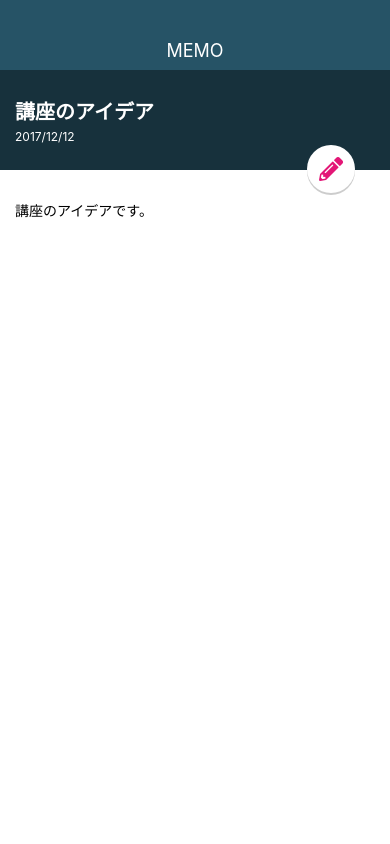
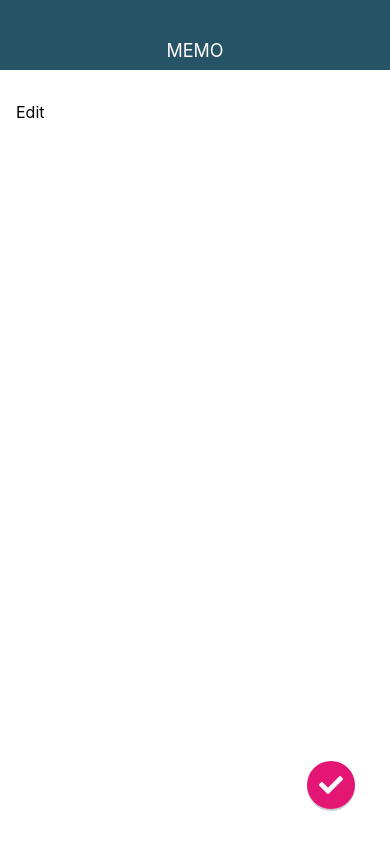
Before and after one commit to toshihog/memo01, a React Native app: screen / in a window 390 px wide. Built offline with nearby package versions, Linux system fonts and the light colour scheme.

Commit message:
Create MemoEditScreen

```diff
--- a/App.tsx
+++ b/App.tsx
@@ -2,7 +2,7 @@
 import { StyleSheet, View } from 'react-native';
 
 import MemoListScreen from './src/screens/MemoListScreen';
-import MemoDetailScreen from './src/screens/MemoDetailScreen';
+import MemoEditScreen from './src/screens/MemoEditScreen';
 import Appbar from './src/components/Appbar';
 
 export default class App extends React.Component {
@@ -10,7 +10,7 @@
     return (
       <View style={styles.container}>
         <Appbar />
-        <MemoDetailScreen />
+        <MemoEditScreen />
       </View>
     );
   }
--- a/src/elements/CircleButton.js
+++ b/src/elements/CircleButton.js
@@ -7,6 +7,7 @@
 const CustomIcon = createIconSet({
   pencil: '\uf303',
   plus: '\uf067',
+  check: '\uf00c',
 }, 'FontAwsome');
 
 class CircleButton extends React.Component {
--- /dev/null
+++ b/src/screens/MemoEditScreen.js
@@ -0,0 +1,32 @@
+import React from 'react';
+import { View, StyleSheet, TextInput } from 'react-native';
+import CircleButton from '../elements/CircleButton';
+
+class MemoEditScreen extends React.Component {
+  render() {
+    return(
+      <View style={styles.container}>
+        <TextInput style={styles.memoEditInput} value='Edit' multiline />
+        <CircleButton name="check" />
+      </View>
+    );
+  }
+}
+
+const styles = StyleSheet.create({
+  container: {
+    flex: 1,
+    width: '100%',
+  },
+  memoEditInput: {
+    backgroundColor: '#fff',
+    flex: 1,
+    paddingTop: 32,
+    paddingLeft: 16,
+    paddingRight: 16,
+    paddingBottom: 16,
+    fontSize: 16,
+  },
+});
+
+export default MemoEditScreen;
```
